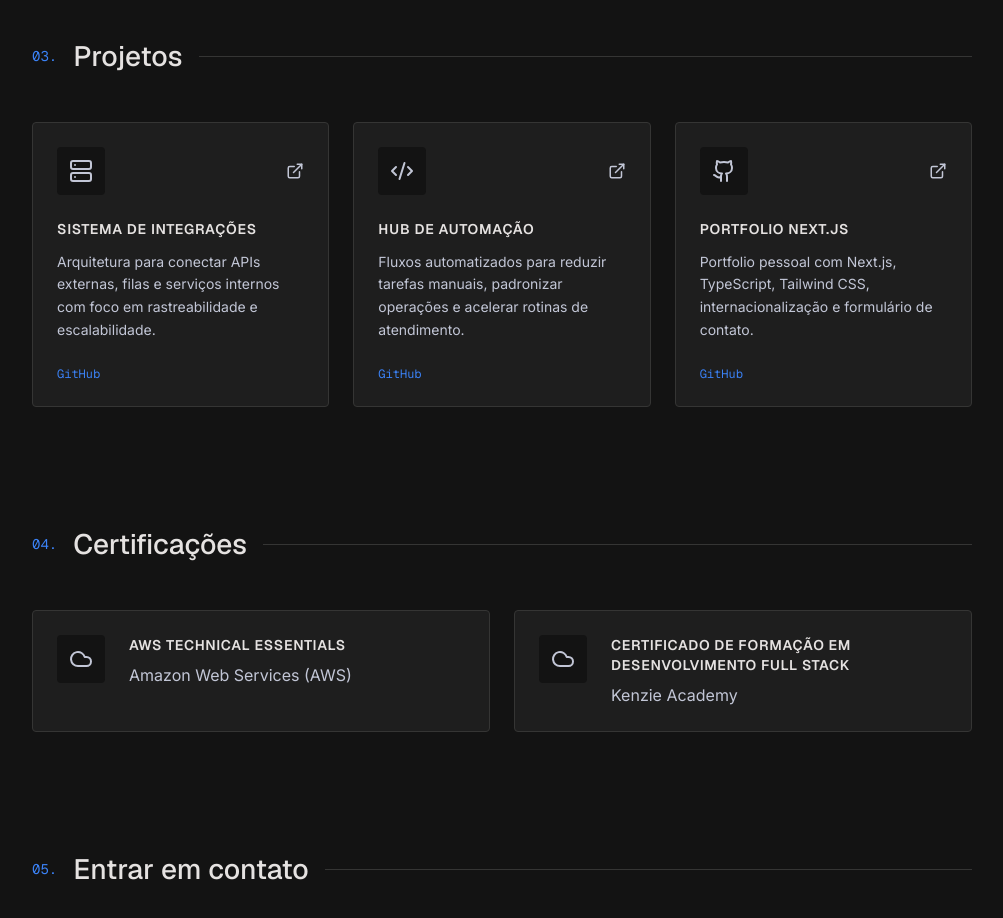
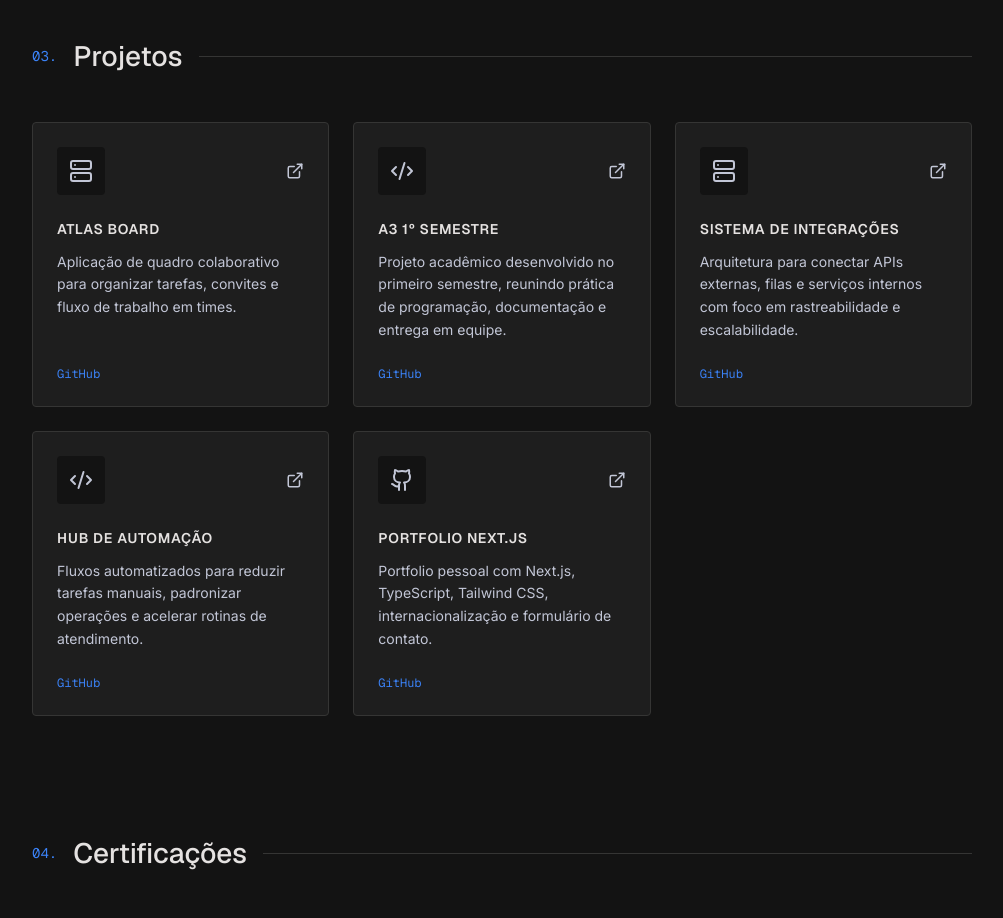
Before and after one commit to leonardomarchioro/portfolio, a Next.js app: page / in a window 1280 px wide. Shown: the part 1640-2558 px from the top of the page, without its empty margins (138-1141 px from the left). Built offline with nearby package versions, Linux system fonts and the light colour scheme; no server answers.

Commit message:
feat: add real project links

```diff
--- a/src/i18n/generals.ts
+++ b/src/i18n/generals.ts
@@ -19,6 +19,20 @@ export const generals = {
     { name: "Java", learning: true },
   ],
   projects: [
+    {
+      title: "Atlas Board",
+      description:
+        "Aplicação de quadro colaborativo para organizar tarefas, convites e fluxo de trabalho em times.",
+      href: "https://github.com/leonardomarchioro/atlas-board",
+      icon: "server",
+    },
+    {
+      title: "A3 1º Semestre",
+      description:
+        "Projeto acadêmico desenvolvido no primeiro semestre, reunindo prática de programação, documentação e entrega em equipe.",
+      href: "https://github.com/leonardomarchioro/a3-1-semestre",
+      icon: "code",
+    },
     {
       title: "Sistema de Integrações",
       description:
```
Also changed, not shown: 1 other file (tests, documents, lock files or other folders).
